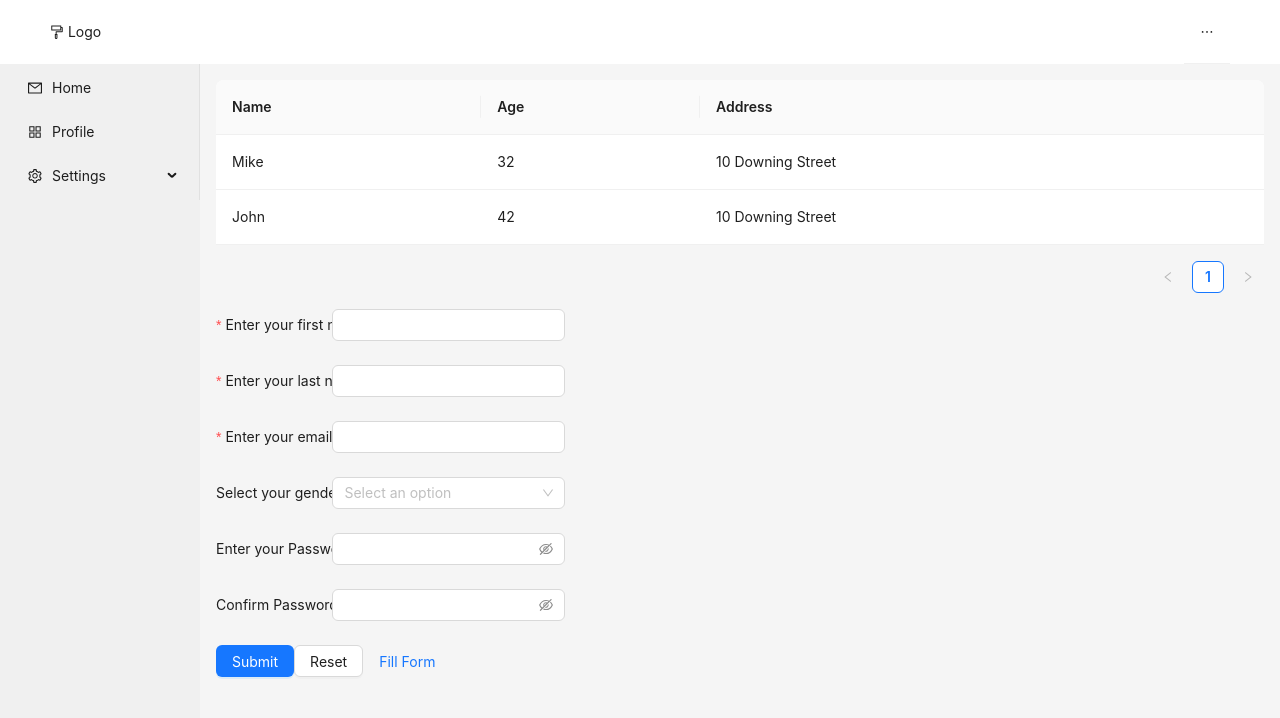
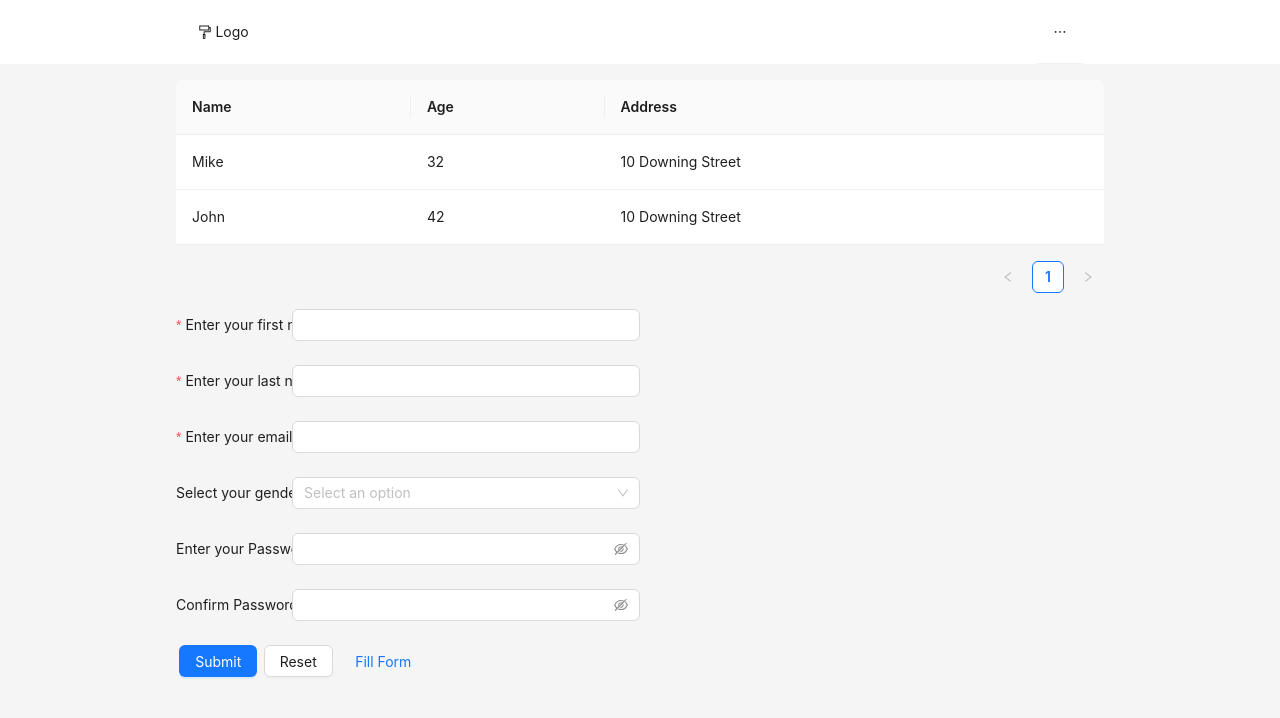
Before and after one commit to abh1sh3kk/exploring-antd, a React (Vite) app: page / in a window 1280 px wide. Shown: the top 718 px of the page. Built offline with nearby package versions, Linux system fonts and the light colour scheme.

Commit message:
dynamic width without sidebar

```diff
--- a/src/App.jsx
+++ b/src/App.jsx
@@ -25,6 +25,7 @@ import { Content, Footer, Header } from "antd/es/layout/layout";
 import Sider from "antd/es/layout/Sider";
 import Navbar from "./components/Navbar";
 import "./styles/Navbar.css";
+
 
 const App = () => {
     const menuItems = [
@@ -122,8 +123,8 @@ const App = () => {
 
     return (
         <Layout style={{ height: "100vh" }}>
-            <Header style={{ background: "white" }}>
-                <div className="navbar">
+            <Header style={{ background: "white", display: "flex", justifyContent: "center"}}>
+                <div className="navbar dynamic-width">
                     <div>
                         <FormatPainterOutlined /> Logo
                     </div>
@@ -148,23 +149,23 @@ const App = () => {
                 </div>
             </Header>
 
-            <Layout>
-                <Sider
+            <Layout className="main-section">
+                {/* <Sider
                     style={{ backgroundColor: "#f0f0f0" }}
                     collapsed={collapsed}
                     onCollapse={(value) => setCollapsed(value)}
                 >
                     <Menu style={{ backgroundColor: "#f0f0f0" }} mode="inline" items={menuItems} />
-                </Sider>
+                </Sider> */}
 
-                <Content style={{ padding: "1rem" }}>
+                <Content style={{ padding: "1rem" }} className="dynamic-width">
                     <Row gutter={5}>
                         <Col span={24}>
                             <Table dataSource={dataSource} columns={columns} />
                         </Col>
                     </Row>
                     <Row>
-                        <Col span={24} md={{ span: 8 }}>
+                        <Col span={24} md={{ span: 12 }}>
                             <FormPractice />
                         </Col>
                     </Row>
--- a/src/components/FormPractice.jsx
+++ b/src/components/FormPractice.jsx
@@ -11,21 +11,25 @@ function FormPractice() {
 
     const onReset = () => {
         form.resetFields();
-    }
+    };
 
     const onFill = () => {
         form.setFieldsValue({
             first_name: "Abhishek",
             last_name: "Acharya",
             gender: "male",
-        password: "how rudeeee",
-        confirm_password: "how rudeee",
-      })
-
-    }
+            password: "forgot pw",
+            confirm_password: "forgot pw",
+        });
+    };
 
     return (
-        <Form name="practise_form" form={form} autoComplete="off" labelCol={{span: 8}}>
+        <Form
+            name="practise_form"
+            form={form}
+            autoComplete="off"
+            labelCol={{ span: 6 }}
+        >
             <Form.Item
                 label="Enter your first name"
                 name="first_name"
@@ -43,7 +47,10 @@ function FormPractice() {
             <Form.Item
                 label="Enter your last name"
                 name="last_name"
-                rules={[{ required: true, message: "Please enter your last name!" }, {min: 3, message: "Minimum chars required is 3."}]}
+                rules={[
+                    { required: true, message: "Please enter your last name!" },
+                    { min: 3, message: "Minimum chars required is 3." },
+                ]}
                 hasFeedback
             >
                 <Input />
@@ -52,11 +59,13 @@ function FormPractice() {
             <Form.Item
                 label="Enter your email"
                 name="email"
-                rules={[{ required: true, message: "Please enter email address" }, {type: "email", message: "Please enter a valid email address"} ]}
+                rules={[
+                    { required: true, message: "Please enter email address" },
+                    { type: "email", message: "Please enter a valid email address" },
+                ]}
                 hasFeedback
             >
                 <Input />
-
             </Form.Item>
 
             <Form.Item label="Select your gender" name="gender">
@@ -71,17 +80,22 @@ function FormPractice() {
                 <Password></Password>
             </Form.Item>
 
-            <Form.Item label="Confirm Password" name="confirm_password" hasFeedback >
+            <Form.Item label="Confirm Password" name="confirm_password" hasFeedback>
                 <Password></Password>
             </Form.Item>
 
-            <Form.Item>
-                <Button type="primary">
+            <Form.Item wrapperCol={{ span: 24 }} >
+                <Button type="primary" className="button">
                     Submit
                 </Button>
-                <Button htmlType="button" onClick={onReset}>Reset</Button>
-                <Button htmlType="button" type="link" onClick={onFill}>Fill Form</Button>
+                <Button htmlType="button" onClick={onReset} className="button">
+                    Reset
+                </Button>
+                <Button htmlType="button" type="link" onClick={onFill} className="button">
+                    Fill Form
+                </Button>
             </Form.Item>
-        </Form>);
+        </Form>
+    );
 }
 export default FormPractice;
--- a/src/index.css
+++ b/src/index.css
@@ -3,3 +3,14 @@
   padding: 0;
   box-sizing: border-box;
 }
+
+.main-section {
+  display: flex;
+  flex-direction: column;
+  justify-content: center;
+  align-items: center;
+}
+
+.button {
+  margin-inline: 0.2rem;
+}
--- a/src/styles/Navbar.css
+++ b/src/styles/Navbar.css
@@ -1,11 +1,14 @@
 .navbar {
-	display: flex;
-	justify-content: space-between;
-	width: 100%;
+    display: flex;
+    justify-content: space-between;
 }
 
-.menu-items {
-	/* width: 100%; */
-	/* display: flex; */
+.dynamic-width {
+    width: 75%;
+}
 
+@media only screen and (max-width: 600px) {
+    .dynamic-width {
+        width: 100%;
+    }
 }
```
Lines whose indentation alone changed are shown as unchanged.
